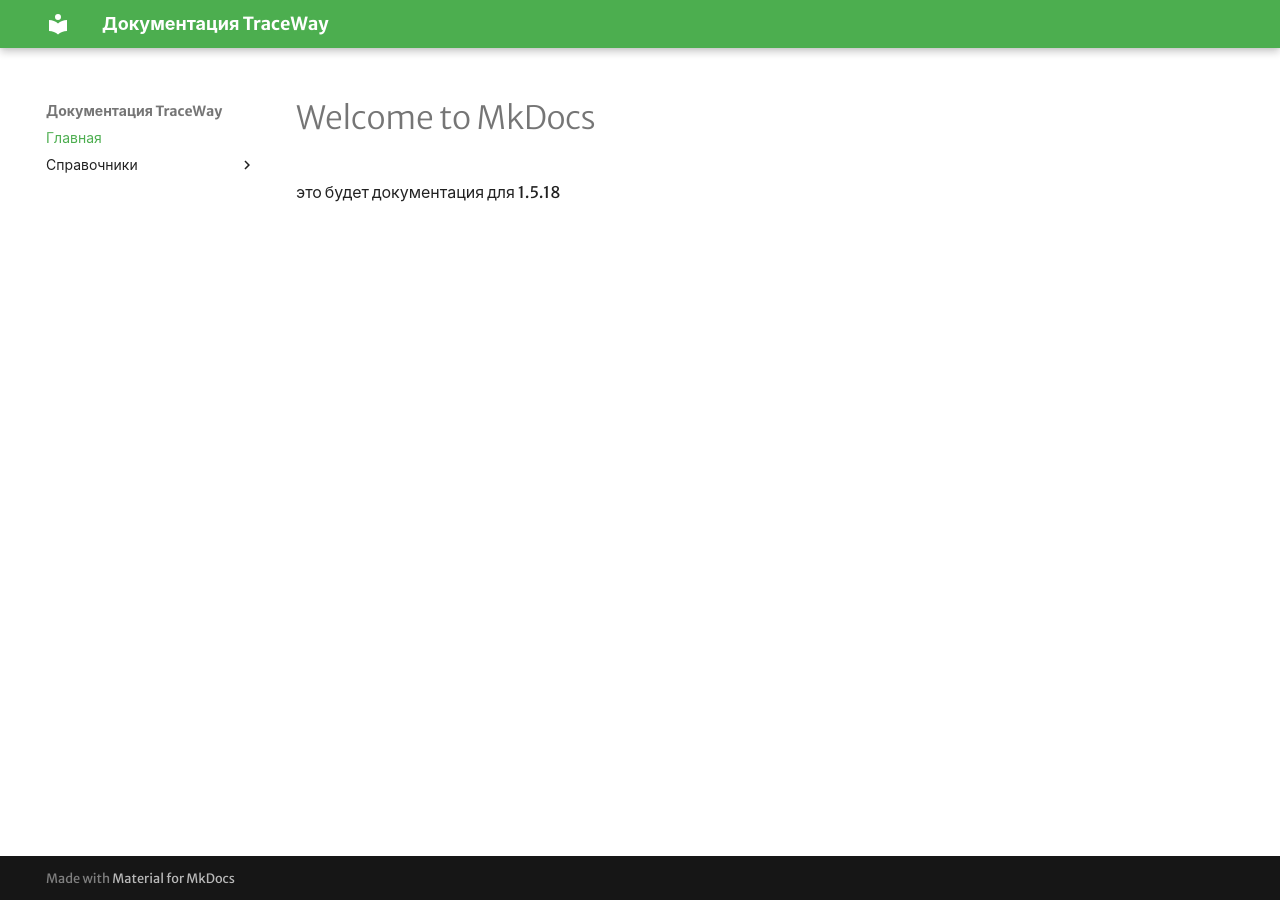
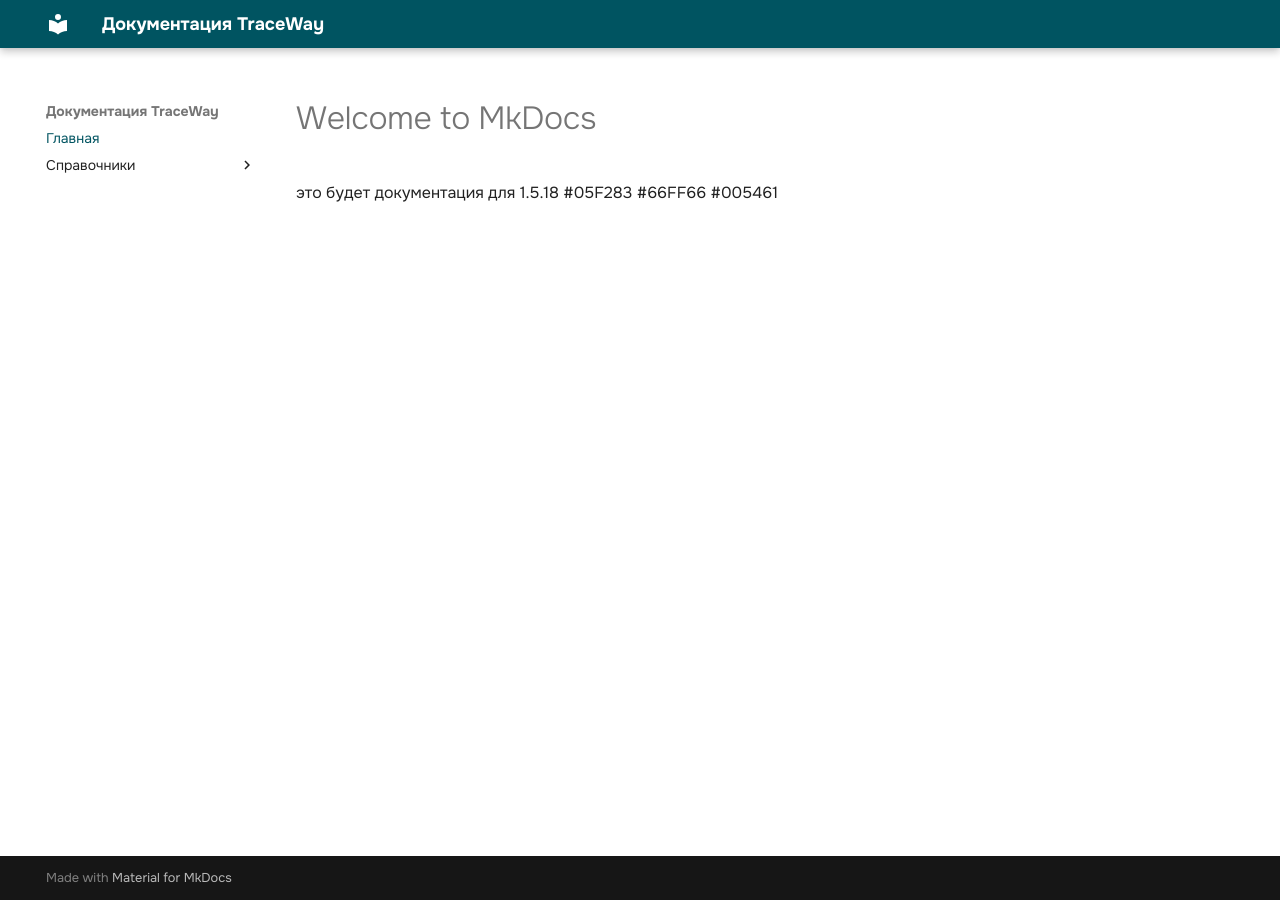
Before and after one commit to LadaSamokhvalova/testDocs, an MkDocs documentation site: the page built from docs/index.md, in a window 1280 px wide. Built offline with MkDocs 1.6.1 and Material for MkDocs 9.7.7, drawn with Linux system fonts in a browser that asks for light colours; the version menu is left out.

Commit message:
create stylesheet

```diff
--- a/docs/index.md
+++ b/docs/index.md
@@ -1,3 +1,6 @@
 # Welcome to MkDocs
 
 это будет документация для 1.5.18
+\#05F283
+\#66FF66
+\#005461
--- /dev/null
+++ b/docs/stylesheets/extra.css
@@ -0,0 +1,5 @@
+:root  > * {
+  --md-primary-fg-color: #005461;
+  --md-primary-fg-color--light: #05F283;
+  --md-primary-fg-color--dark:  #90030C;
+}
--- a/mkdocs.yml
+++ b/mkdocs.yml
@@ -8,10 +8,11 @@ theme:
   name: material
   palette:
     scheme: default
-    primary: green
+#    primary: custom
+#    accent: blue grey
 
   font:
-    text: Merriweather Sans
+    text: Onest
 
 
 markdown_extensions:
@@ -37,3 +38,6 @@ plugins:
       version_selector: true
       css_dir: css
       javascript_dir: js
+
+extra_css:
+  - stylesheets/extra.css
```
Also changed, not shown: docs/books/Nomenclature.md (+1 -1 lines), 1 other file.
